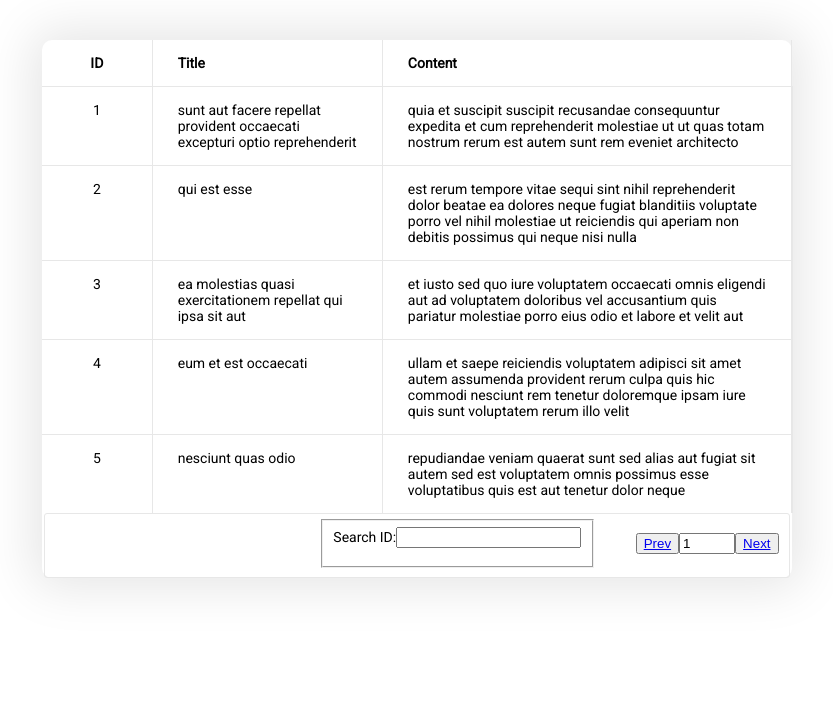
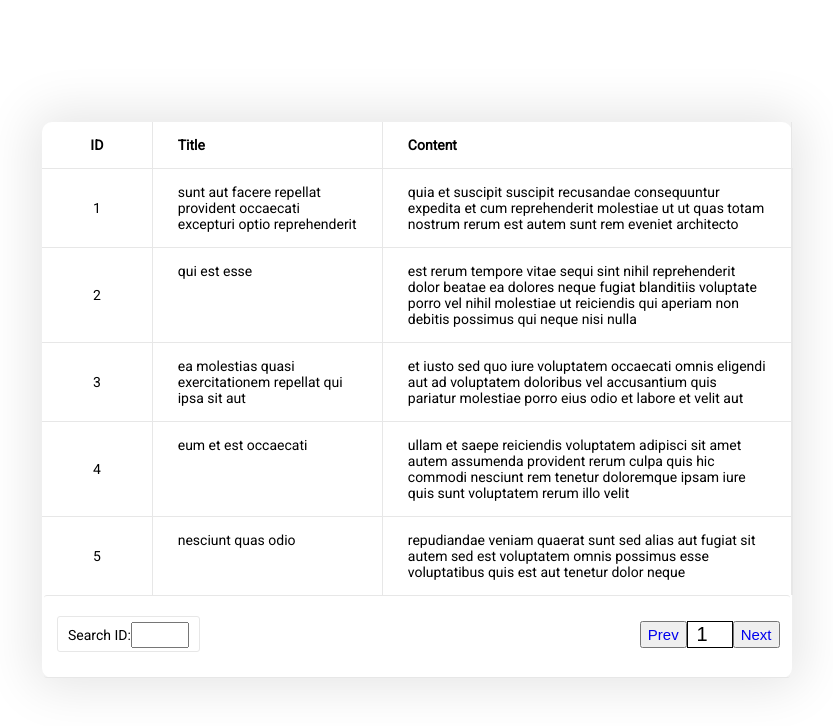
Before and after one commit to kelechiorunta/tabularex, a React (Vite) app: page / in a window 1280 px wide. Shown: the top 726 px of the page, without its empty margins (223-1056 px from the left). Built offline with nearby package versions, Linux system fonts and the light colour scheme.

Commit message:
chore: App.jsx updates

```diff
--- a/src/App.css
+++ b/src/App.css
@@ -20,7 +20,7 @@ section {
   display: flex;
   justify-content: center;
   align-items: center;
-	margin:3.125% auto;
+	/* margin:3.125% auto; */
 	/* overflow: auto; */
 }
 span{
@@ -30,9 +30,59 @@ span{
 
 .page_container{
 	display: flex;
-	justify-content: flex-end;
+	justify-content: space-between;
+	border-top: 1px solid #e7e7e7;
+	border-bottom: 1px solid #e7e7e7;
+	border-left: none;
+	border-right: none;
+	border-radius: 3px;
+	height:min-content;
+
+}
+
+.page_link{
+	display: flex;
+	list-style-type: none;
+	font-size: 20px;
+	text-decoration: none;
+
+}
+
+a{
+	text-decoration: none;
+	font-size: 15px;
+}
+
+.selected{
+	background-color: rgba(0, 0, 20, 0.8);
+	color:azure;
+}
+
+.search_input{
+	font-size: 17px;
+	max-height:25px;
+	margin-top: 22px;
+	max-width:50px;
+/* border: ; */
+}
+
+.search_id_cont{
+	max-height: 20px;
+	max-width: max-content;
+	margin-top: 15px;
+	border-radius: 3px;
 	border: 1px solid #e7e7e7;
-	border-radius: 3px;
+}
+
+.search_id_cont > input{
+margin-top: 0;
+}
+
+.pageno{
+	width: 40px;
+	font-size: 20px;
+	text-align: center;
+	border: 1px solid;
 
 }
 
@@ -42,6 +92,7 @@ span{
   background-color: #fff;
   box-shadow: 0 0 50px 10px rgba(0, 0, 0, 0.1);
   border-radius: 10px;
+	margin: 25% auto;
   /* overflow: auto; */
 }
 
@@ -76,6 +127,9 @@ ul.row li:nth-child(1) {
   width: 10%;
 	text-align: center;
 	border-right: 1px solid #e7e7e7;
+	display: flex;
+	justify-content: center;
+	align-items: center;
 }
 
 ul.header li:nth-child(2),
--- a/src/components/Row.jsx
+++ b/src/components/Row.jsx
@@ -8,13 +8,14 @@ import App from '../App';
  *
  * @returns {JSXElement}
  */
-const Row = ( {id, title, content} ) => {
+const Row = ( {id, title, content, selectstyle, searchedrow} ) => {
   return (
     <ul className="row">
       {/* <li>{userId}</li> */}
-      <li>{id}</li>
-      <li>{title}</li>
-      <li>{content}</li>
+      <li className={id===(searchedrow) && "selected"}>{id}</li>
+      <li className={id===(searchedrow) && "selected"}>{title}</li>
+      <li className={id===(searchedrow) && "selected"}>{content}</li>
+      {console.log(selectstyle)}
     </ul>
   );
 }
```
Also changed, not shown: src/components/unused functions.js (+24 -0 lines).
